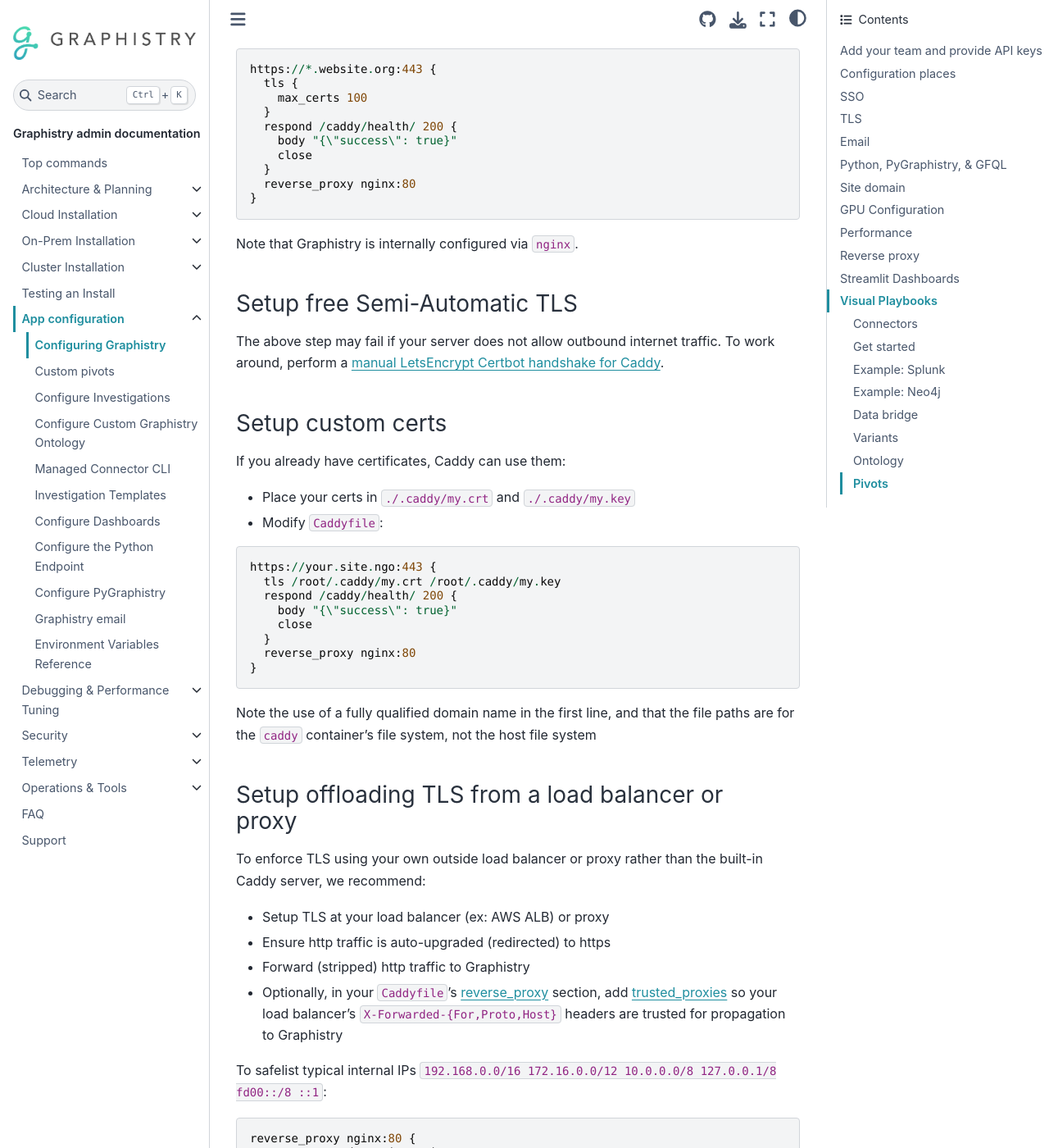
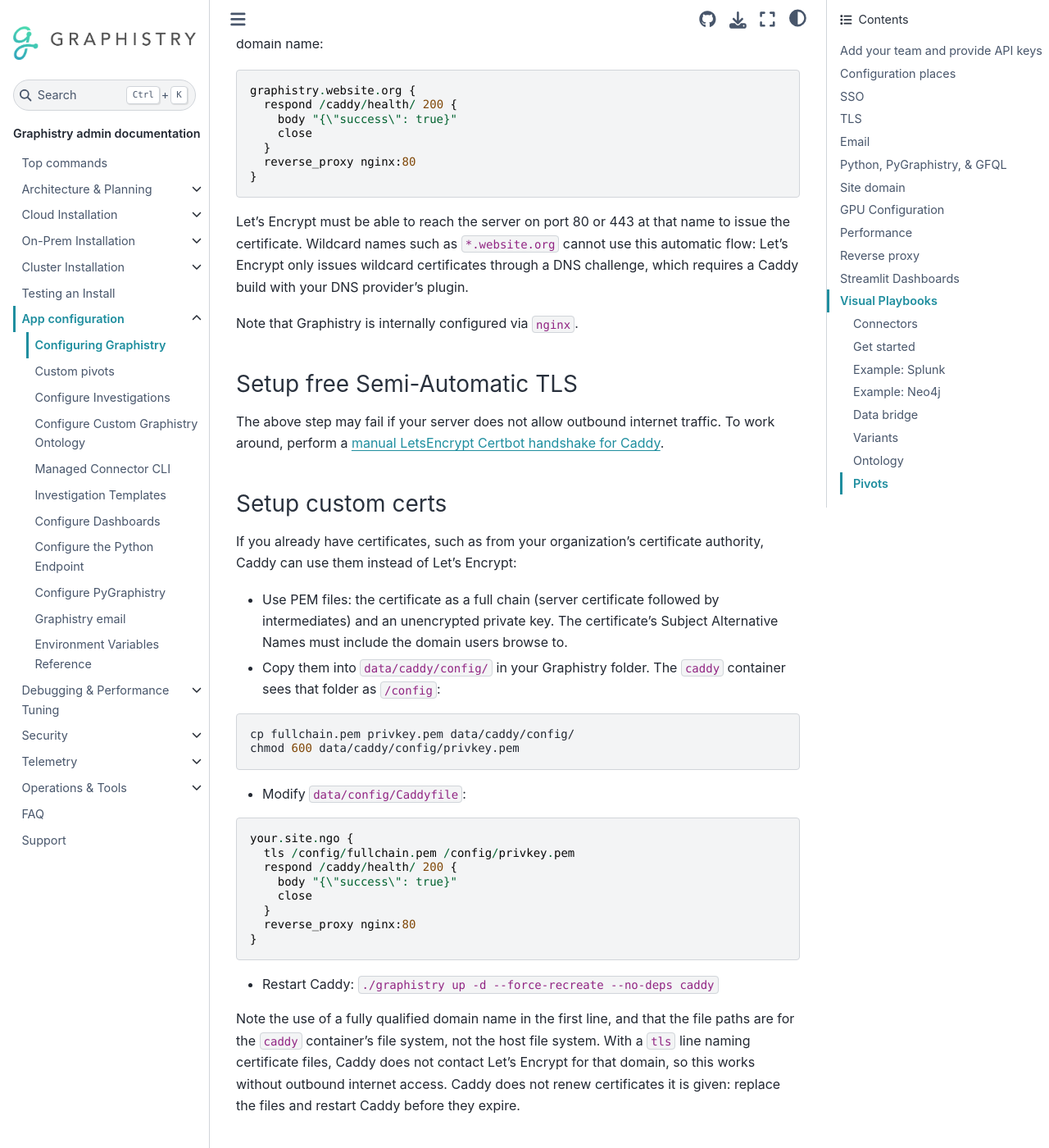
Before and after one commit to graphistry/graphistry-cli, a Sphinx documentation site: the page built from docs/app-config/configure.md, in a window 1280 px wide and 1400 px high, scrolled down 3964 px. Shown: the whole window at 82% size. Built offline with Sphinx 7.4.7 and the Sphinx Book theme 1.1.4, drawn with Linux system fonts in a browser that asks for light colours; the version number could not be read and is left out.

Commit message:
docs(tls): fix Caddy custom-cert paths and automatic TLS example
- Setup custom certs: certs go in data/caddy/config/, which the caddy
  container mounts as /config. The old ./.caddy and /root/.caddy paths
  date from Caddy v1 and are not mounted, so Caddy failed to start with
  "no such file". Matches the manual Let's Encrypt handshake doc. Adds
  PEM/full-chain/unencrypted-key requirements, restart command, and a
  renewal note.
- Setup free Automatic TLS: the sample used `tls { max_certs 100 }`, a
  Caddy v1 option that Caddy 2 rejects ("unknown subdirective:
  max_certs"), on a wildcard name, which Let's Encrypt only issues via a
  DNS challenge. Replaced with a plain FQDN site block and a note on
  wildcard names.

````diff
--- a/docs/app-config/configure.md
+++ b/docs/app-config/configure.md
@@ -126,13 +126,10 @@
 
 Caddy supports [free automatic TLS](https://caddyserver.com/docs/automatic-https) as long as your site meets the listed conditions.
 
-Sample `Caddyfile`:
+Sample `Caddyfile`, replacing `graphistry.website.org` with your server's fully qualified domain name:
 
 ```
-https://*.website.org:443 {
-  tls {
-    max_certs 100
-  }
+graphistry.website.org {
   respond /caddy/health/ 200 {
     body "{\"success\": true}"
     close
@@ -140,6 +137,8 @@
   reverse_proxy nginx:80
 }
 ```
+
+Let's Encrypt must be able to reach the server on port 80 or 443 at that name to issue the certificate. Wildcard names such as `*.website.org` cannot use this automatic flow: Let's Encrypt only issues wildcard certificates through a DNS challenge, which requires a Caddy build with your DNS provider's plugin.
 
 Note that Graphistry is internally configured via `nginx`.
 
@@ -149,14 +148,21 @@
 
 ### Setup custom certs
 
-If you already have certificates, Caddy can use them:
+If you already have certificates, such as from your organization's certificate authority, Caddy can use them instead of Let's Encrypt:
 
-* Place your certs in `./.caddy/my.crt` and `./.caddy/my.key`
-* Modify `Caddyfile`:
+* Use PEM files: the certificate as a full chain (server certificate followed by intermediates) and an unencrypted private key. The certificate's Subject Alternative Names must include the domain users browse to.
+* Copy them into `data/caddy/config/` in your Graphistry folder. The `caddy` container sees that folder as `/config`:
+
+```bash
+cp fullchain.pem privkey.pem data/caddy/config/
+chmod 600 data/caddy/config/privkey.pem
+```
+
+* Modify `data/config/Caddyfile`:
 
 ```
-https://your.site.ngo:443 {
-  tls /root/.caddy/my.crt /root/.caddy/my.key
+your.site.ngo {
+  tls /config/fullchain.pem /config/privkey.pem
   respond /caddy/health/ 200 {
     body "{\"success\": true}"
     close
@@ -165,7 +171,9 @@
 }
 ```
 
-Note the use of a fully qualified domain name in the first line, and that the file paths are for the `caddy` container's file system, not the host file system
+* Restart Caddy: `./graphistry up -d --force-recreate --no-deps caddy`
+
+Note the use of a fully qualified domain name in the first line, and that the file paths are for the `caddy` container's file system, not the host file system. With a `tls` line naming certificate files, Caddy does not contact Let's Encrypt for that domain, so this works without outbound internet access. Caddy does not renew certificates it is given: replace the files and restart Caddy before they expire.
 
 ### Setup offloading TLS from a load balancer or proxy
 
````
